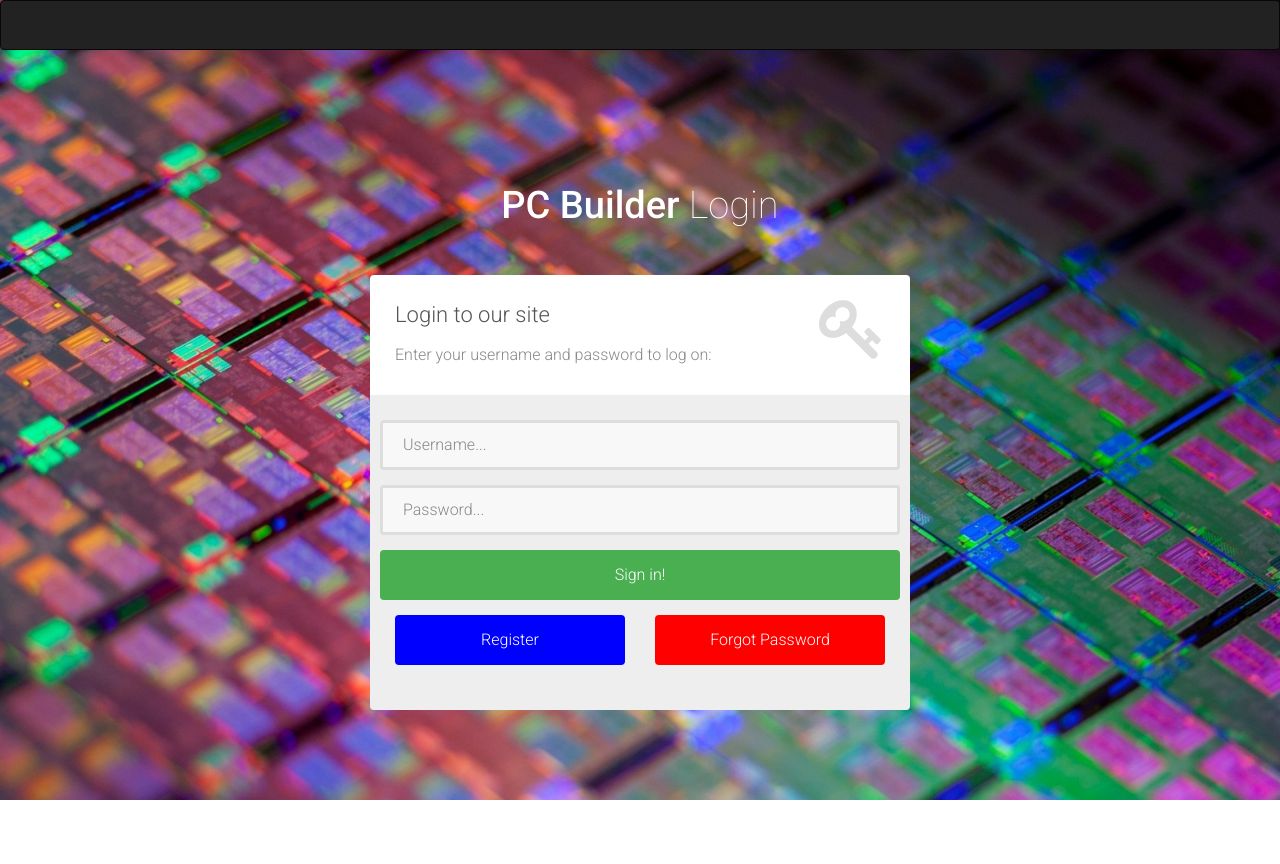
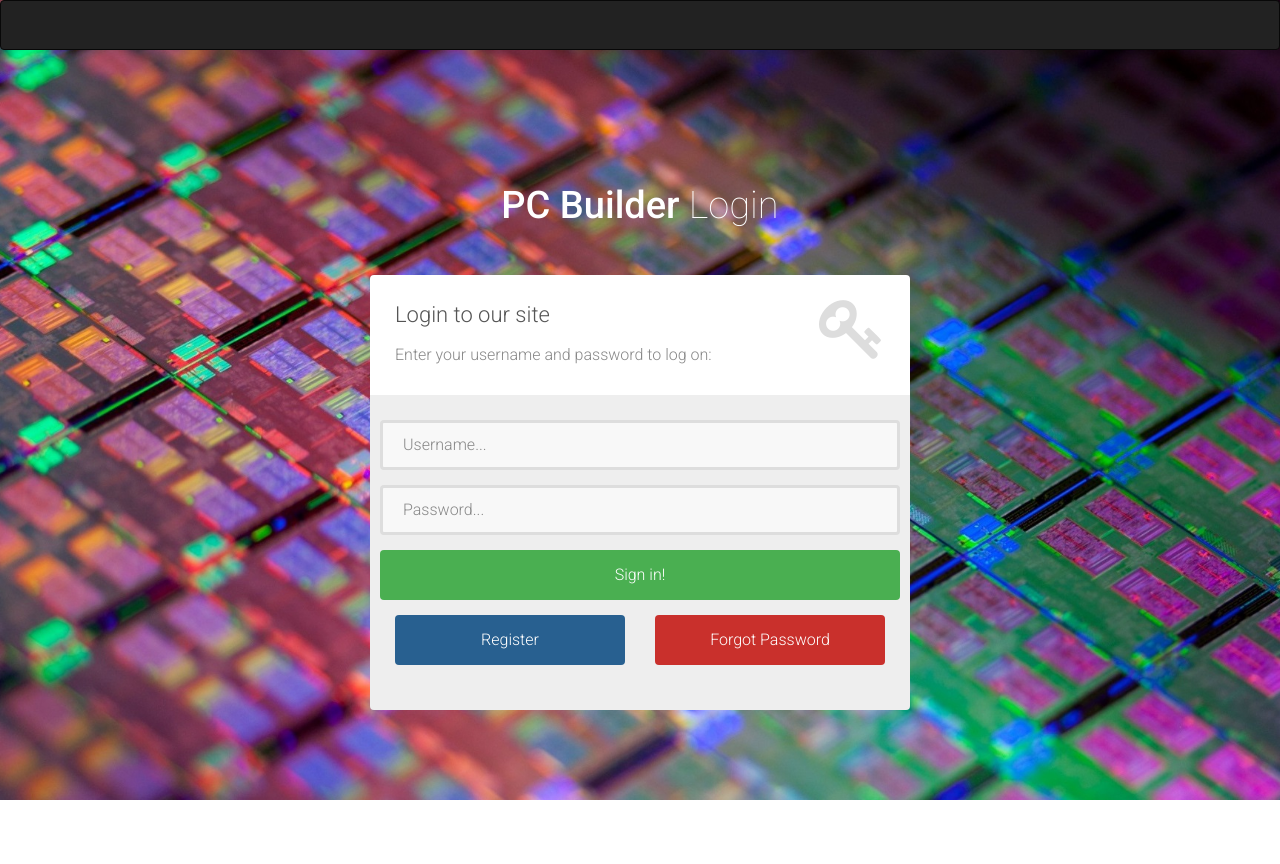
Before and after one commit to barrypearseburke/PCBuilder, a PHP site: page / in a window 1280 px wide. Shown: the top 864 px of the page. Run offline with PHP 8.4, Linux system fonts and the light colour scheme.

Commit message:
Changed buttons colours on the login page

```diff
--- a/views/login_template.php
+++ b/views/login_template.php
@@ -55,13 +55,13 @@
                             <div class="form-group">
                                 <div class = "col-sm-12 col-md-6" >
                                     <button type="button" onclick="window.location='Register.php'"
-                                            style="background-color:Blue" class="btn">Register
+                                            style="background-color:#286090" class="btn">Register
                                     </button>
                                     <!-- todo ,change button color to something that dosen't make eyes bleed -->
                                     </div>
 
                                 <div class = "col-sm-12 col-md-6" >
-                                <button  type="button" style="background-color:Red" class="btn"  >Forgot Password</button>
+                                <button  type="button" style="background-color:#c9302c" class="btn"  >Forgot Password</button>
                                 </div></div>
                         </form>
                     </div>
```
Also changed, not shown: 2 other files.
